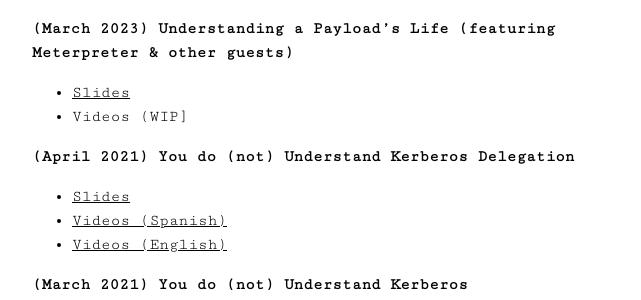
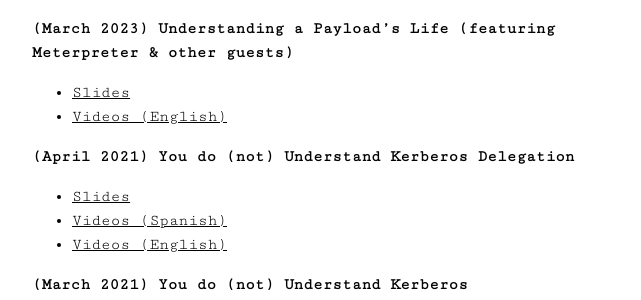
Before and after one commit to attl4s/attl4s.github.io, a Jekyll site: the page built from index.md, in a window 1280 px wide. Shown: the part 552-852 px from the top of the page, without its empty margins (292-933 px from the left). Built offline with Jekyll 4.4.1, drawn with Linux system fonts in a browser that asks for light colours.

Commit message:
Understanding a Payload's Life videos

```diff
--- a/index.md
+++ b/index.md
@@ -13,7 +13,7 @@ title: Blog
 
 **(March 2023) Understanding a Payload's Life (featuring Meterpreter & other guests)**
 * [Slides](https://attl4s.github.io/assets/pdf/Understanding_a_Payloads_Life.pdf)
-* Videos (WIP]
+* [Videos (English)](https://youtube.com/playlist?list=PLwb6et4T42ww1YrYGuX0KN71cw3ejG5IO&si=UeB_rKydj3BXaEL7)
 
 **(April 2021) You do (not) Understand Kerberos Delegation**
 * [Slides](https://attl4s.github.io/assets/pdf/You_do_(not)_Understand_Kerberos_Delegation.pdf)
```
